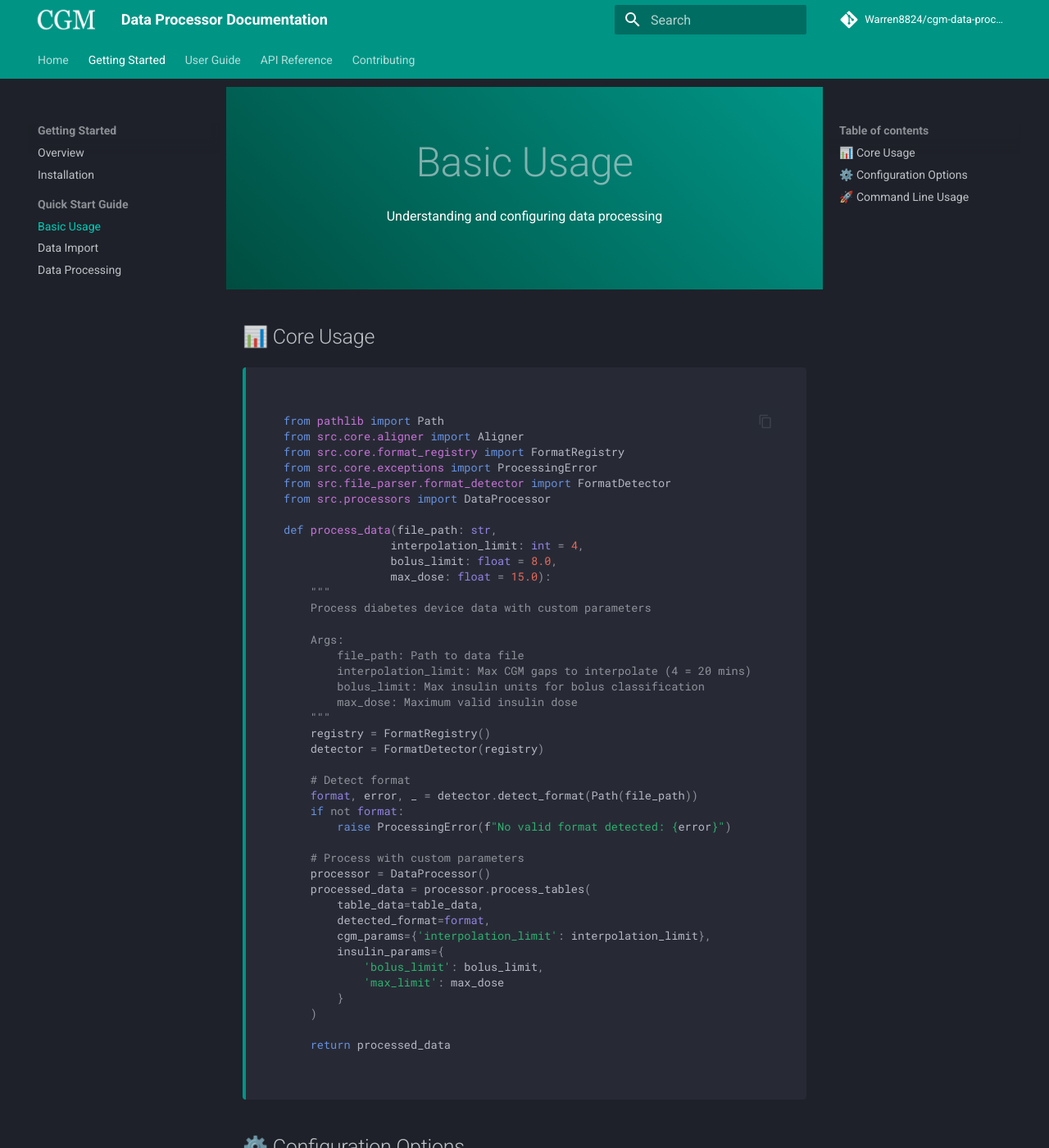
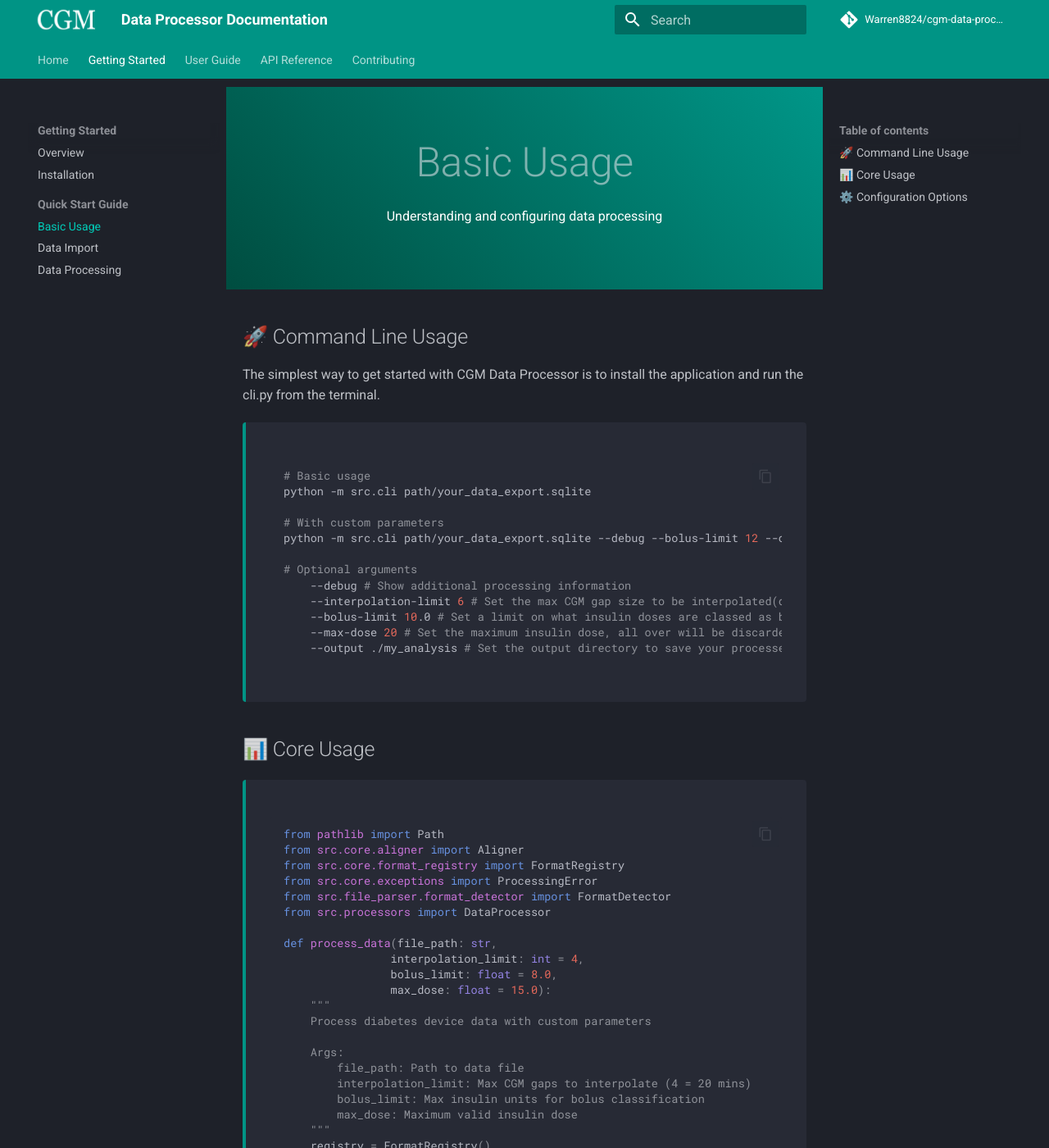
Before and after one commit to Warren8824/cgm-data-processor, an MkDocs documentation site: the page built from docs/getting-started/quickstart/basic.md, in a window 1280 px wide and 1400 px high. Shown: the whole window at 82% size. Built offline with MkDocs 1.6.1 and Material for MkDocs 9.7.7, drawn with Linux system fonts in a browser that asks for light colours; comment, search, counter and statistics services are not loaded; some of the changed text lies outside the part shown.

Commit message:
Update layout of quickstart/basic.md

````diff
--- a/docs/getting-started/quickstart/basic.md
+++ b/docs/getting-started/quickstart/basic.md
@@ -1,6 +1,27 @@
 <div class="hero">
   <h1>Basic Usage</h1>
   <p>Understanding and configuring data processing</p>
+</div>
+
+## 🚀 Command Line Usage
+
+The simplest way to get started with CGM Data Processor is to install the application and run the cli.py from the terminal.
+<div class="feature-card">
+
+```bash
+# Basic usage
+python -m src.cli path/your_data_export.sqlite
+
+# With custom parameters
+python -m src.cli path/your_data_export.sqlite --debug --bolus-limit 12 --output export/path
+
+# Optional arguments
+    --debug # Show additional processing information
+    --interpolation-limit 6 # Set the max CGM gap size to be interpolated(default = 4)
+    --bolus-limit 10.0 # Set a limit on what insulin doses are classed as bolus(default = 8)
+    --max-dose 20 # Set the maximum insulin dose, all over will be discarded(default = 15)
+    --output ./my_analysis # Set the output directory to save your processed data
+```
 </div>
 
 ## 📊 Core Usage
@@ -59,24 +80,6 @@ def process_data(file_path: str,
 <ul>
     <li>interpolation_limit: Number of missing CGM readings to interpolate</li>
     <li>bolus_limit: Threshold for classifying insulin as bolus vs basal</li>
-    <li>max_dose: Maximum valid insulin dose (higher values flagged)</li>
+    <li>max_dose: Maximum valid insulin dose (higher values discarded)</li>
 </ul>
 </div>
-
-## 🚀 Command Line Usage
-
-<div class="feature-card">
-
-```bash
-# Basic usage
-python -m src.cli data.sqlite
-
-# With custom parameters
-python -m src.cli data.sqlite
-# Optional arguments
-    --interpolation-limit 6
-    --bolus-limit 10.0
-    --max-dose 20.0
-    --output ./my_analysis
-```
-</div>
````
